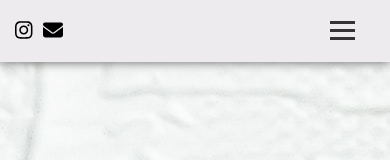
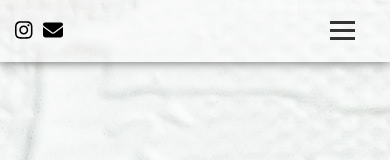
Before and after one commit to natko22/m-portofolio, a React (Create React App) app: page / in a window 390 px wide. Shown: the top 160 px of the page. Built offline with nearby package versions, Linux system fonts and the light colour scheme.

Commit message:
add transparency in navbar

```diff
--- a/src/App.css
+++ b/src/App.css
@@ -317,7 +317,7 @@ body .lg-backdrop {
     padding: 15px 10px;
     position: sticky;
     top: 0;
-    background-color: rgba(237, 235, 238, 255);
+    background-color: #fbfbfb6c;
     box-shadow: 0px 0px 10px 0px rgba(0, 0, 0, 0.624);
   }
 
```
